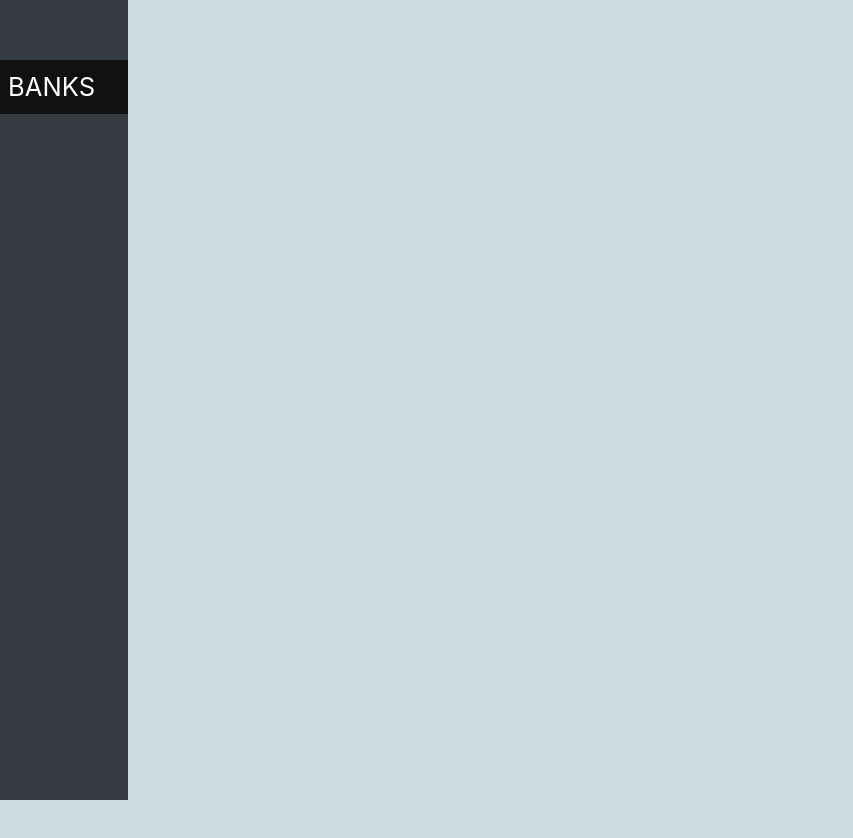
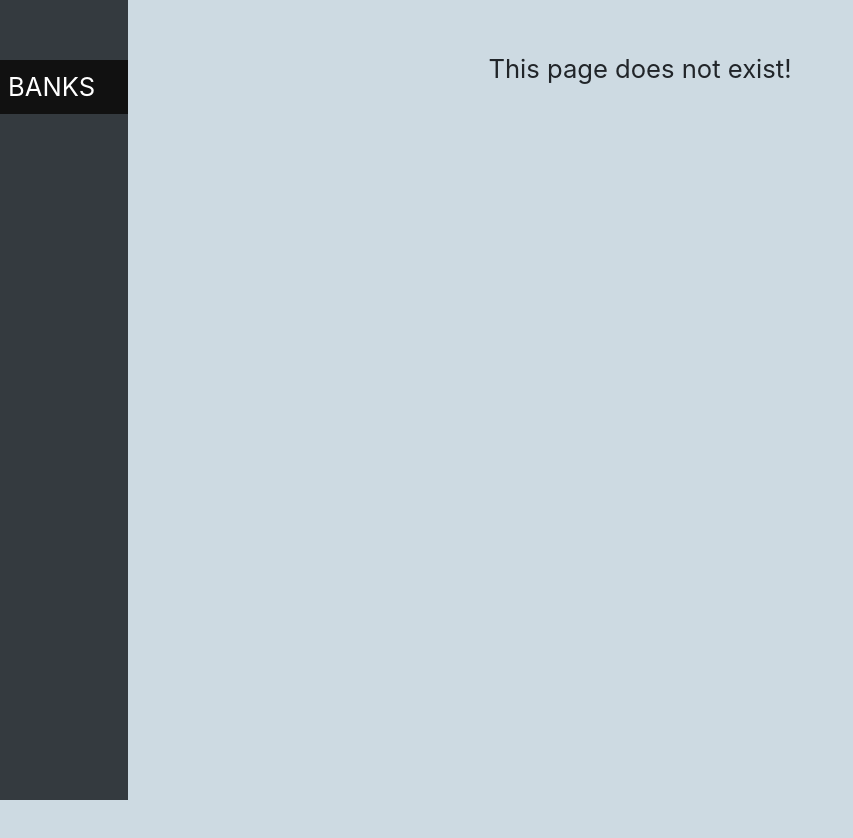
Before and after one commit to poojamaurya22/ListBank, a React (Create React App) app: page / in a window 1280 px wide. Shown: the top 838 px of the page, without its empty margins (0-853 px from the left). Before the commit the page ends 800 px from the top, so only its background shows below. Built offline with nearby package versions, Linux system fonts and the light colour scheme.

Commit message:
initial commit

```diff
--- a/src/App.js
+++ b/src/App.js
@@ -11,8 +11,8 @@ class App extends Component {
         <BrowserRouter>
           <SideBar />
           <Switch>
-            <Route path="/BankList" component={Home}/>
-            {/* <Route component={Error}/> */}
+            <Route path="/ListBank" component={Home}/>
+            <Route component={Error}/>
           </Switch>
         </BrowserRouter>
     );
```
